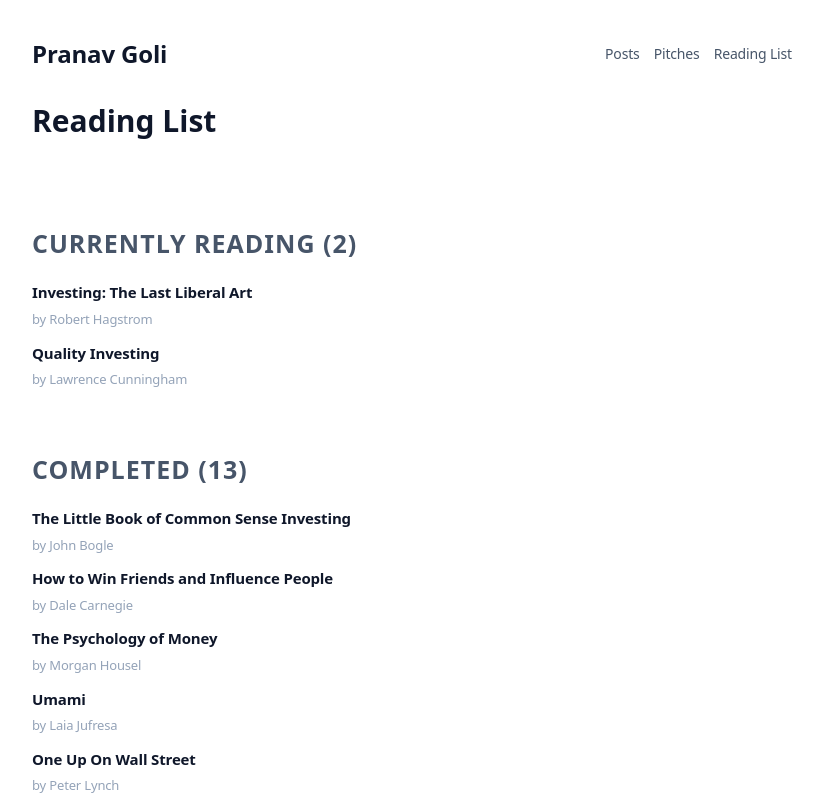
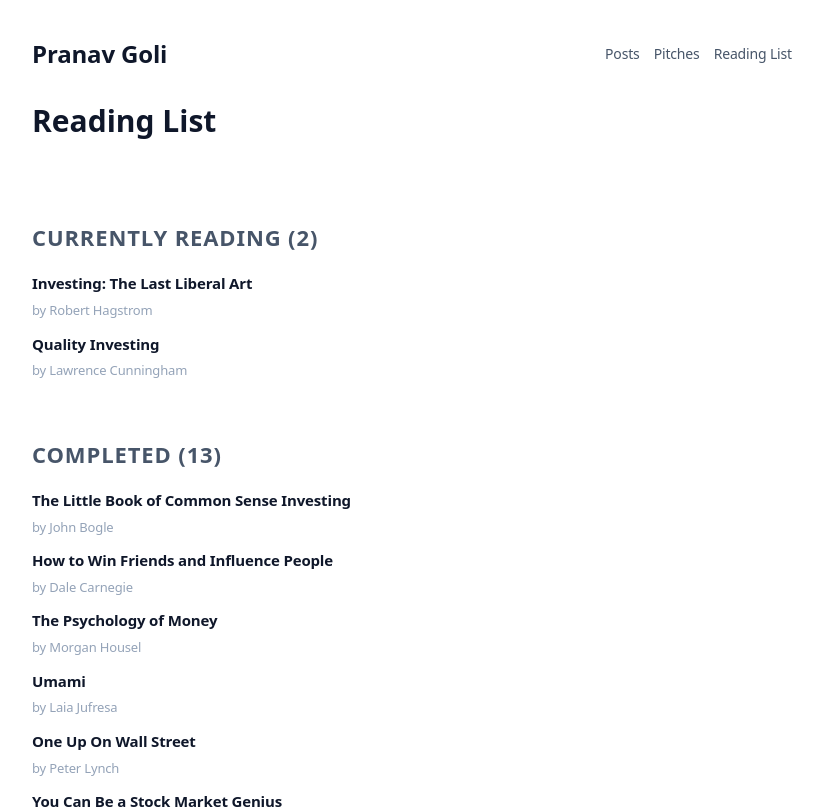
Before and after one commit to pranavgoli9/my-blog, a Next.js app: page /reading-list in a window 1280 px wide. Shown: the top 809 px of the page, without its empty margins (228-1051 px from the left). Built offline with nearby package versions, Linux system fonts and the light colour scheme.

Commit message:
Update globals.css

```diff
--- a/src/app/globals.css
+++ b/src/app/globals.css
@@ -174,8 +174,8 @@ a:hover {
   font-size: 30px;
 }
 .readingSectionLabel {
-  margin: 40px 0 0;
-  font-size: 25px;
+  margin: 36px 0 0;
+  font-size: 22px;
   font-weight: 600;
   color: var(--muted);
   text-transform: uppercase;
```
